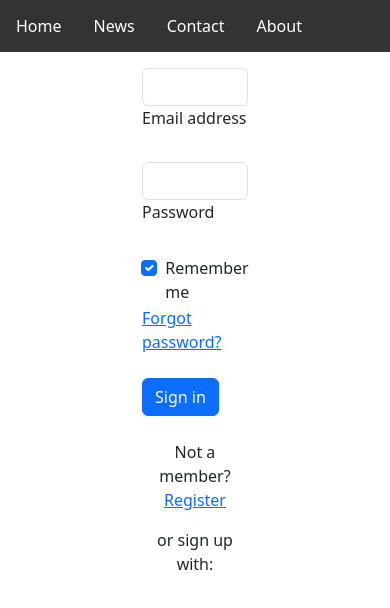
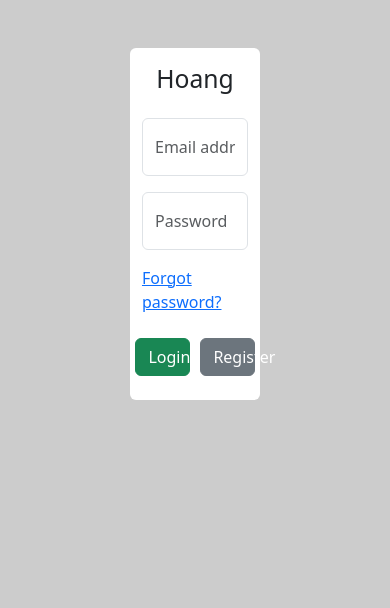
Before and after one commit to nnhoanghd2004/jwt-frontend-react, a React (Create React App) app: page /login in a window 390 px wide. Shown: the top 608 px of the page. Built offline with nearby package versions, Linux system fonts and the light colour scheme.

Commit message:
#9.3.4 Form Register Responsive

```diff
--- a/package.json
+++ b/package.json
@@ -6,6 +6,7 @@
     "@testing-library/jest-dom": "^5.16.1",
     "@testing-library/react": "^11.2.7",
     "@testing-library/user-event": "^12.8.3",
+    "axios": "^1.5.0",
     "boostrap": "^2.0.0",
     "bootstrap": "^5.3.1",
     "react": "^17.0.2",
--- a/src/App.js
+++ b/src/App.js
@@ -2,17 +2,20 @@ import "./App.scss"
 import Nav from "./component/Navigation/Nav";
 import { BrowserRouter as Router, Routes, Route } from 'react-router-dom';
 import Login from "./component/Login/Login";
+import Home from "./component/Home /Home";
+import Register from "./component/Register/Register";
 function App() {
   return (
     <Router>
-      <div className="app-container">
-        < Nav />
+      <div className="app-container" style={{ height: "100vh", backgroundColor: "#ccc" }}>
+        {/* < Nav /> */}
         <Routes>
-          <Route path="/" element={"Home"} />
+          <Route path="/" element={<Home />} />
           <Route path="/news" element={"news"} />
           <Route path="/contact" element={"contact"} />
           <Route path="/about" element={"about"} />
           <Route path="/login" element={<Login />} />
+          <Route path="/register" element={<Register />} />
           <Route path="*" element={"404 Not Found"} />
         </Routes>
       </div>
--- /dev/null
+++ b/src/component/Home /Home.js
@@ -0,0 +1,11 @@
+import React from 'react';
+import { Link } from 'react-router-dom';
+function Home(props) {
+    return (
+        <div>
+            <Link to="/login" className='btn btn-primary'>Login</Link>
+        </div>
+    );
+}
+
+export default Home;
--- a/src/component/Login/Login.js
+++ b/src/component/Login/Login.js
@@ -1,56 +1,36 @@
 import React from 'react'
+import { useNavigate } from 'react-router-dom'
 
 export default function Login() {
+    const navigate = useNavigate();
+
     return (
-        <div className='container'>
-            <div className='row mt-3'>
+        <div className='container pt-5' >
+            <div className='row'>
                 <div className='col-4'></div>
-                <div className='col-4'>
+                <div className='col-4 rounded' style={{ backgroundColor: "white" }}>
+                    <div className='d-flex justify-content-center mt-3'>
+                        <h2 className='d-flex '>Hoang</h2>
+                    </div>
                     <form>
-                        <div class="form-outline mb-4">
-                            <input type="email" id="form2Example1" class="form-control" />
-                            <label class="form-label" for="form2Example1">Email address</label>
+                        <div className="form-outline my-3">
+                            <input type="email" id="form2Example1" className="form-control py-3" placeholder='Email address' />
                         </div>
 
-                        <div class="form-outline mb-4">
-                            <input type="password" id="form2Example2" class="form-control" />
-                            <label class="form-label" for="form2Example2">Password</label>
+                        <div className="form-outline my-3">
+                            <input type="password" id="form2Example2" className="form-control py-3" placeholder='Password' />
                         </div>
 
-                        <div class="row mb-4">
-                            <div class="col d-flex justify-content-center">
-                                <div class="form-check">
-                                    <input class="form-check-input" type="checkbox" value="" id="form2Example31" checked />
-                                    <label class="form-check-label" for="form2Example31"> Remember me </label>
-                                </div>
-                            </div>
-
-                            <div class="col">
+                        <div className="row mb-4">
+                            <div className="col">
                                 <a href="#!">Forgot password?</a>
                             </div>
                         </div>
+                        <div className='row mt-3 d-flex justify-content-around'>
+                            <button type="button" className="btn btn-success btn-block mb-4 col-5">Login</button>
+                            <div className="btn btn-secondary btn-block mb-4 col-5" onClick={() => navigate('/register')}>Register </div>
+                        </div>
 
-                        <button type="button" class="btn btn-primary btn-block mb-4">Sign in</button>
-
-                        <div class="text-center">
-                            <p>Not a member? <a href="#!">Register</a></p>
-                            <p>or sign up with:</p>
-                            <button type="button" class="btn btn-link btn-floating mx-1">
-                                <i class="fab fa-facebook-f"></i>
-                            </button>
-
-                            <button type="button" class="btn btn-link btn-floating mx-1">
-                                <i class="fab fa-google"></i>
-                            </button>
-
-                            <button type="button" class="btn btn-link btn-floating mx-1">
-                                <i class="fab fa-twitter"></i>
-                            </button>
-
-                            <button type="button" class="btn btn-link btn-floating mx-1">
-                                <i class="fab fa-github"></i>
-                            </button>
-                        </div>
                     </form>
                 </div>
             </div>
--- /dev/null
+++ b/src/component/Register/Register.js
@@ -0,0 +1,72 @@
+import React from 'react'
+import { useNavigate } from "react-router-dom"
+
+export default function Register() {
+    const navigate = useNavigate();
+    return (
+        <div className='container pt-5' >
+            <div className='row'>
+                <div className='col-md-2 col-lg-3 col-xl-4'></div>
+                <div className='col-sm-12 col-md-8 col-lg-6 col-xl-4  rounded' style={{ backgroundColor: "white" }}>
+                    <div className='d-flex justify-content-center mt-3'>
+                        <h2 className='d-flex '>Hoang</h2>
+                    </div>
+                    <form>
+                        <div class="form-outline my-3">
+                            <input type="email" id="form2Example1" class="form-control py-3" placeholder='Email address' />
+                        </div>
+
+                        <div class="form-outline my-3">
+                            <input type="password" id="form2Example2" class="form-control py-3" placeholder='Password' />
+                        </div>
+
+                        <div class="form-outline my-3">
+                            <input type="text" id="form2Example1" class="form-control py-3" placeholder='Username' />
+                        </div>
+
+                        <div class="form-outline my-3">
+                            <input type="text" id="form2Example2" class="form-control py-3" placeholder='Address' />
+                        </div>
+
+                        <div class="form-outline my-3">
+                            <input type="text" id="form2Example1" class="form-control py-3" placeholder='Phone' />
+                        </div>
+
+                        <div>Sex</div>
+                        <div class="input-group">
+                            <div class="input-group-text">
+                                <input class="mt-0" type="radio" name='sex' />
+                            </div>
+                            <input type="text" class="form-control" value="Male" />
+                            <div class="input-group-text">
+                                <input class="mt-0" type="radio" name='sex' />
+                            </div>
+                            <input type="text" class="form-control" value="Male" />
+                        </div>
+                        {/* <div class="form-outline my-3">
+                            <input type="radio" id="Male" class="form-control py-3" />
+                            <label for="html">Male</label><br />
+                            <input type="radio" id="Femal" class="form-control py-3" />
+                            <label for="html">Femal</label><br />
+                            <input type="radio" id="Other" class="form-control py-3" />
+                            <label for="html">Other</label><br />
+                        </div> */}
+
+                        <div class="row my-4">
+                            <div class="col">
+                                <a href="#!">Forgot password?</a>
+                            </div>
+                        </div>
+                        <div className='row mt-3 d-flex justify-content-around'>
+                            <button type="button" class="btn btn-success btn-block mb-4 col-5">Register</button>
+                            <button class="btn btn-secondary btn-block mb-4 col-5" onClick={() => navigate("/login")}>
+                                Login
+                            </button>
+                        </div>
+
+                    </form>
+                </div>
+            </div>
+        </div>
+    )
+}
--- a/src/index.js
+++ b/src/index.js
@@ -2,6 +2,7 @@ import React from 'react';
 import ReactDOM from 'react-dom';
 import App from './App';
 import reportWebVitals from './reportWebVitals';
+import "./index.scss";
 import 'bootstrap/dist/css/bootstrap.css';
 
 ReactDOM.render(
--- /dev/null
+++ b/src/index.scss
@@ -0,0 +1,3 @@
+body {
+    margin: 0;
+}
```
Also changed, not shown: public/index.html (+5 -4 lines), src/component/Home /Home.scss (added), src/component/Register/Register.scss (added), 1 other file (tests, documents, lock files or other folders).
